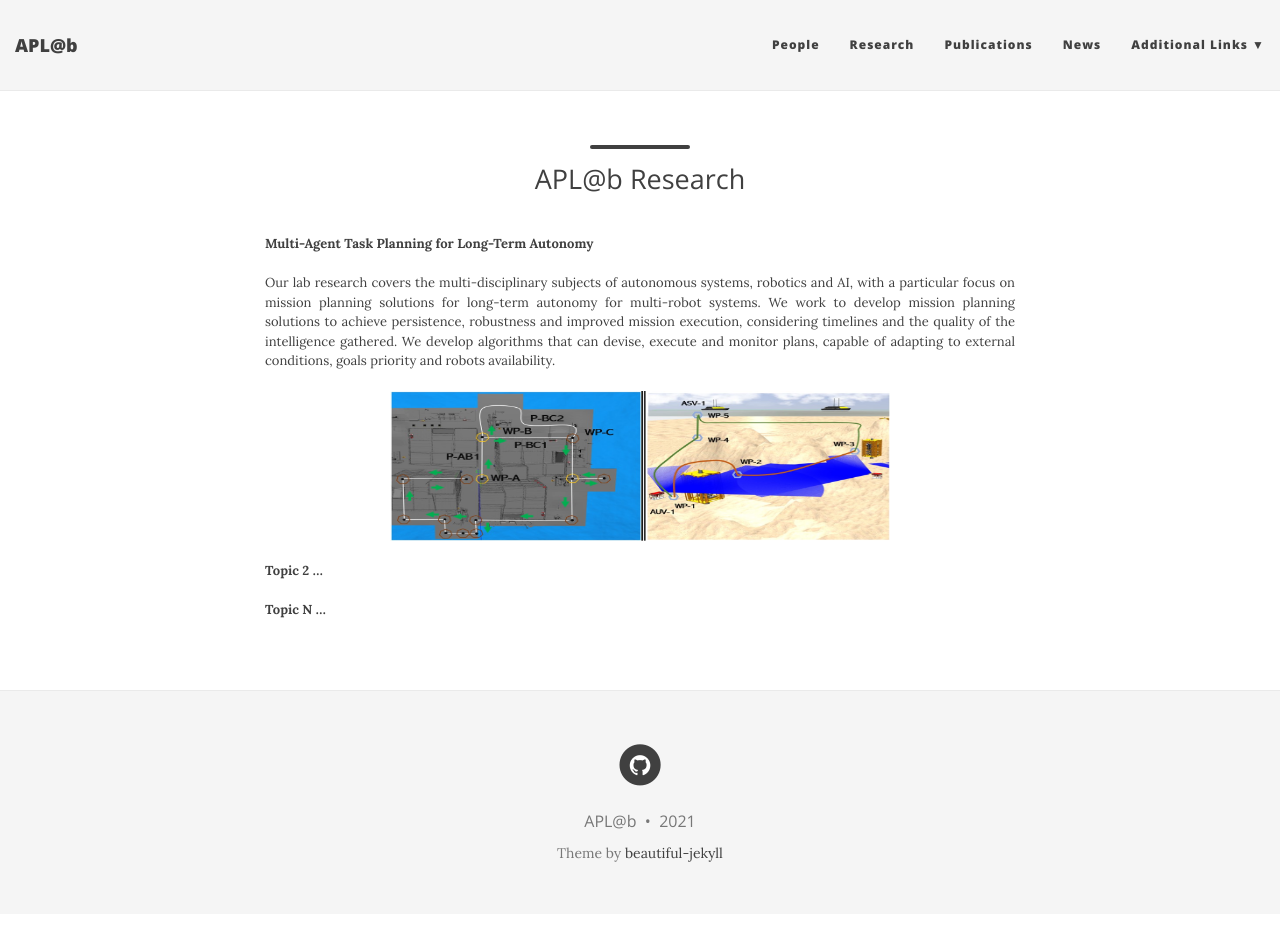
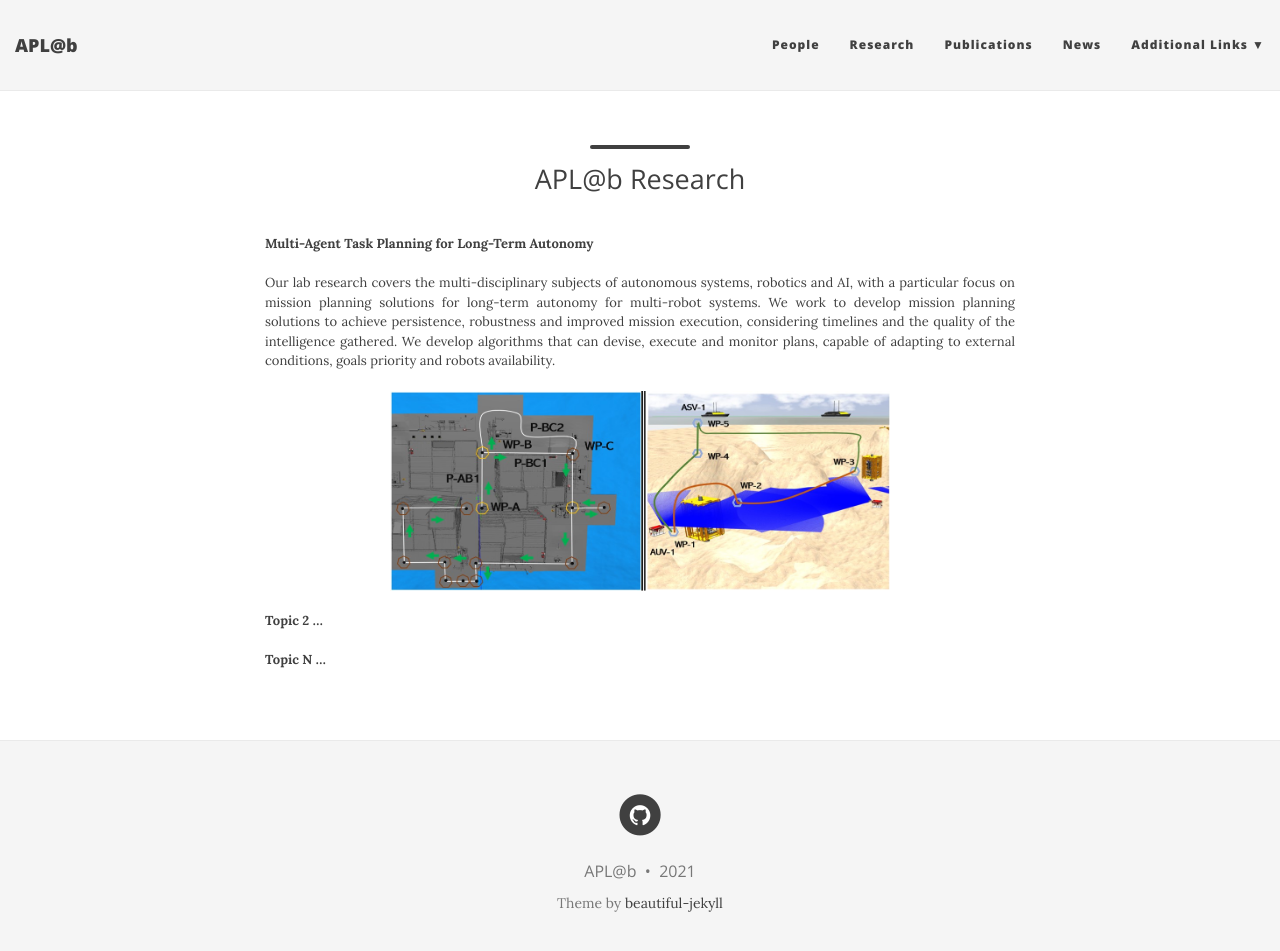
Before and after one commit to aplab2020/aplab2020.github.io, a Jekyll site: the page built from research.md, in a window 1280 px wide and 964 px high. Shown: the top 951 px of the window. Built offline with Jekyll 4.4.1, drawn with Linux system fonts in a browser that asks for light colours; nearby versions of some CDN libraries.

Commit message:
Update research.md

```diff
--- a/research.md
+++ b/research.md
@@ -11,7 +11,7 @@
 Our lab research covers the multi-disciplinary subjects of autonomous systems, robotics and AI, with a particular focus on mission planning solutions for long-term autonomy for multi-robot systems. We work to develop mission planning solutions  to achieve persistence, robustness and improved mission execution, considering timelines and the quality of the intelligence gathered. We develop algorithms that can devise, execute and monitor plans, capable of adapting to external conditions, goals priority and robots availability.
 </p>
 
-<p align="center"> <img src="/img/topic1.jpg" align="center" width="500" height="150"> </p>
+<p align="center"> <img src="/img/topic1.jpg" align="center" width="500" height="200"> </p>
 
 **Topic 2 ...**
 
```
